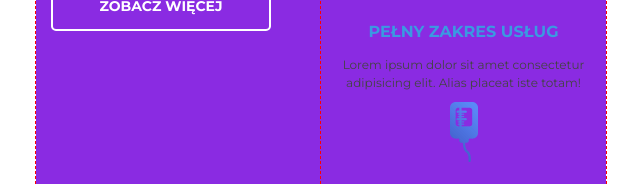
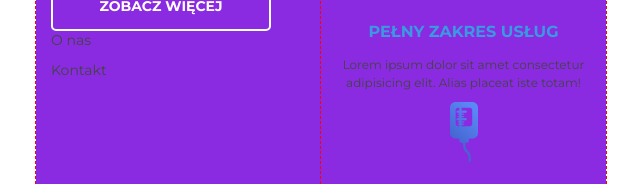
Before and after one commit to molinskidamian/projekt-klinika, a website: page index.html in a window 1280 px wide. Shown: the part 228-412 px from the top of the page, 34-674 px from the left. Drawn offline with Linux system fonts and the light colour scheme.

Commit message:
Added component: _list.scss

```diff
--- a/dev-assets/06-components/_components.scss
+++ b/dev-assets/06-components/_components.scss
@@ -3,3 +3,4 @@
 @import './nav';
 @import './icon-box';
 @import './label';
+@import './list';
--- /dev/null
+++ b/dev-assets/06-components/_list.scss
@@ -0,0 +1,11 @@
+.c-list {
+
+
+  &__item {
+    margin-bottom: 12px;
+  }
+
+  &--unstyled {
+    list-style-type: none;
+  }
+}
--- a/index.html
+++ b/index.html
@@ -22,6 +22,10 @@
                     <a href="#" class="c-btn c-btn--dark-blue">zobacz więcej</a>
                     <a href="#" class="c-btn c-btn--light">zobacz więcej</a>
                     <a href="#" class="c-btn c-btn--outline">zobacz więcej</a>
+                    <ul class="c-list c-list--unstyled">
+                        <li class="c-list__item">O nas</li>
+                        <li class="c-list__item">Kontakt</li>
+                    </ul>
                 </div>
                 <div class="o-col o-col--md50 o-col--lg25" style="background-color: blueviolet; margin-bottom: 50px; outline:1px dashed red;">
                     <div class="c-icon-box">
```
Also changed, not shown: prod-assets/style.css.
